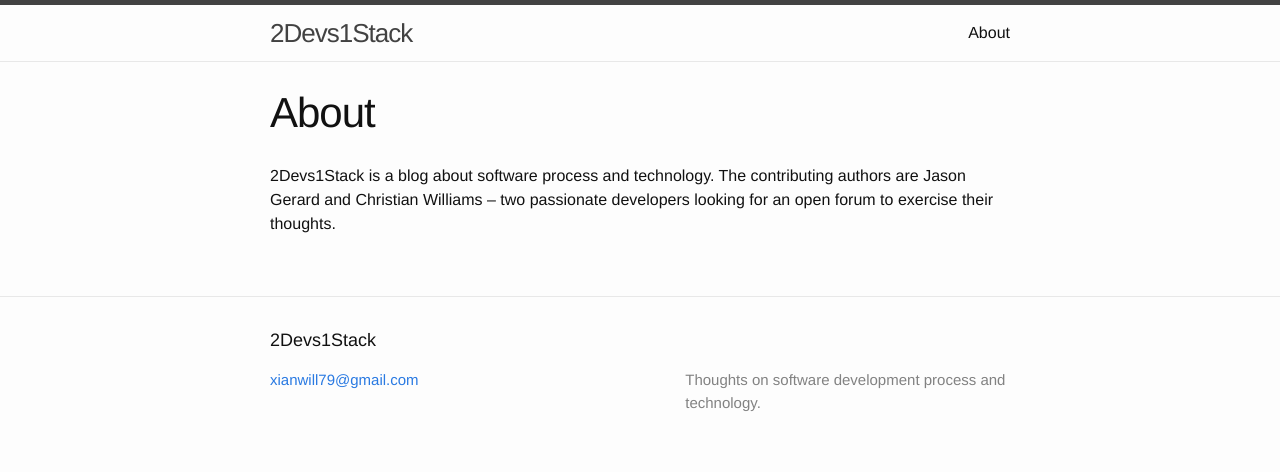
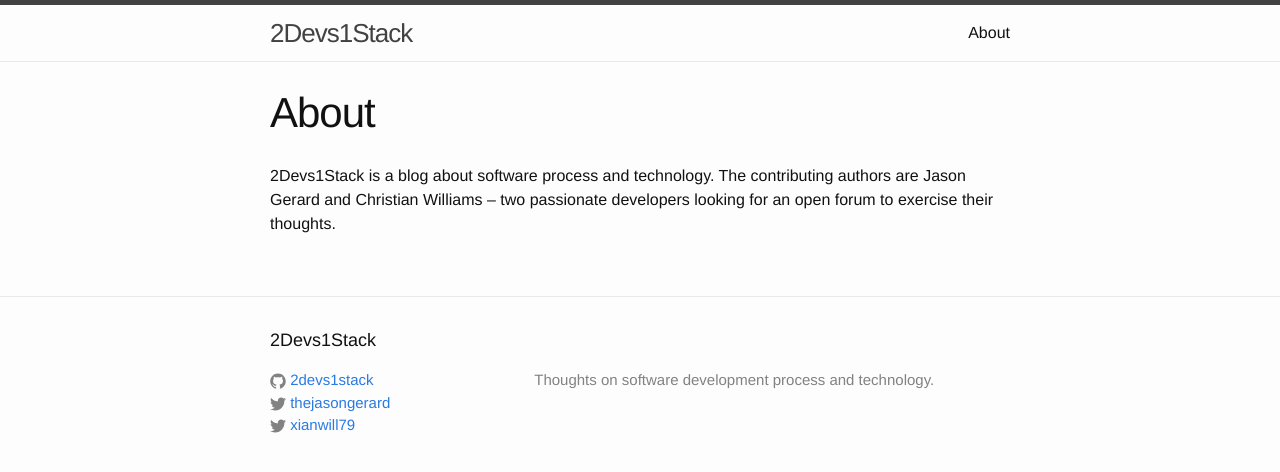
Before and after one commit to 2devs1stack/2devs1stack.github.io, a Jekyll site: the page built from about.md, in a window 1280 px wide. Shown: the top 472 px of the page. Built offline with Jekyll 4.4.1, drawn with Linux system fonts in a browser that asks for light colours.

Commit message:
changing footer layout

```diff
--- a/_config.yml
+++ b/_config.yml
@@ -7,13 +7,13 @@
 
 # Site settings
 title: 2Devs1Stack
-email: xianwill79@gmail.com
+email:
 description: > # this means to ignore newlines until "baseurl:"
   Thoughts on software development process and technology.
 baseurl: "" # the subpath of your site, e.g. /blog
 url: "http://2devs1stack.github.io" # the base hostname & protocol for your site
 twitter_username:
-github_username:
+github_username: 2devs1stack
 
 # Build settings
 markdown: kramdown
--- a/_includes/footer.html
+++ b/_includes/footer.html
@@ -5,14 +5,16 @@
     <h2 class="footer-heading">{{ site.title }}</h2>
 
     <div class="footer-col-wrapper">
+      <!--
       <div class="footer-col footer-col-1">
         <ul class="contact-list">
-          <!--<li>{{ site.title }}</li>-->
+          <li>{{ site.title }}</li>
           <li><a href="mailto:{{ site.email }}">{{ site.email }}</a></li>
         </ul>
       </div>
+      -->
 
-      <div class="footer-col footer-col-2">
+      <div class="footer-col footer-col-1">
         <ul class="social-media-list">
           {% if site.github_username %}
           <li>
@@ -21,14 +23,20 @@
           {% endif %}
 
           {% if site.twitter_username %}
+          <!--<li>
+            {% include icon-twitter.html username=site.twitter_username %}
+          </li>-->
+          {% endif %}
           <li>
-            {% include icon-twitter.html username=site.twitter_username %}
+            {% include icon-twitter.html username="thejasongerard" %}
           </li>
-          {% endif %}
+          <li>
+            {% include icon-twitter.html username="xianwill79" %}
+          </li>
         </ul>
       </div>
 
-      <div class="footer-col footer-col-3">
+      <div class="footer-col footer-col-5">
         <p>{{ site.description }}</p>
       </div>
     </div>
```
